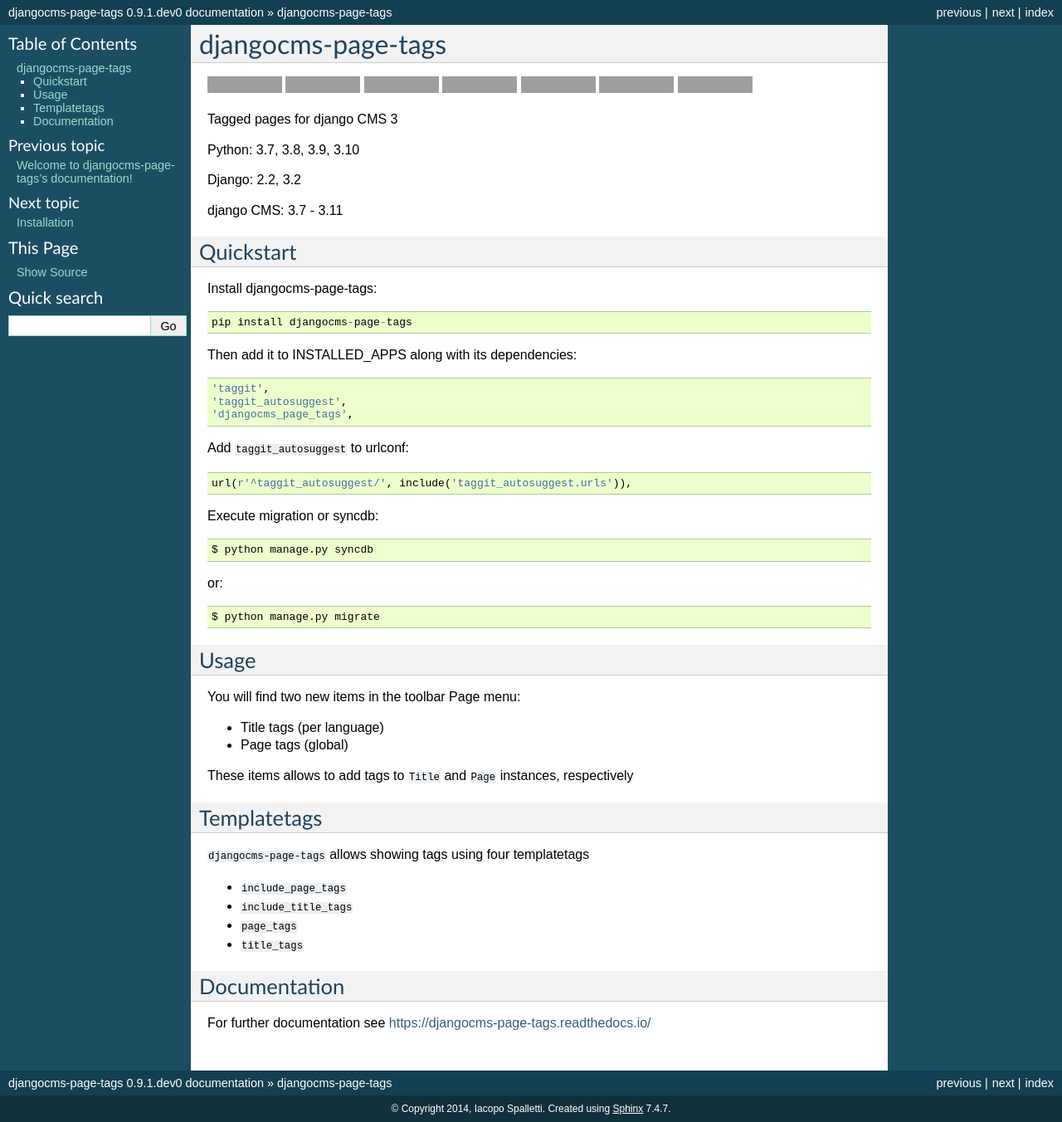
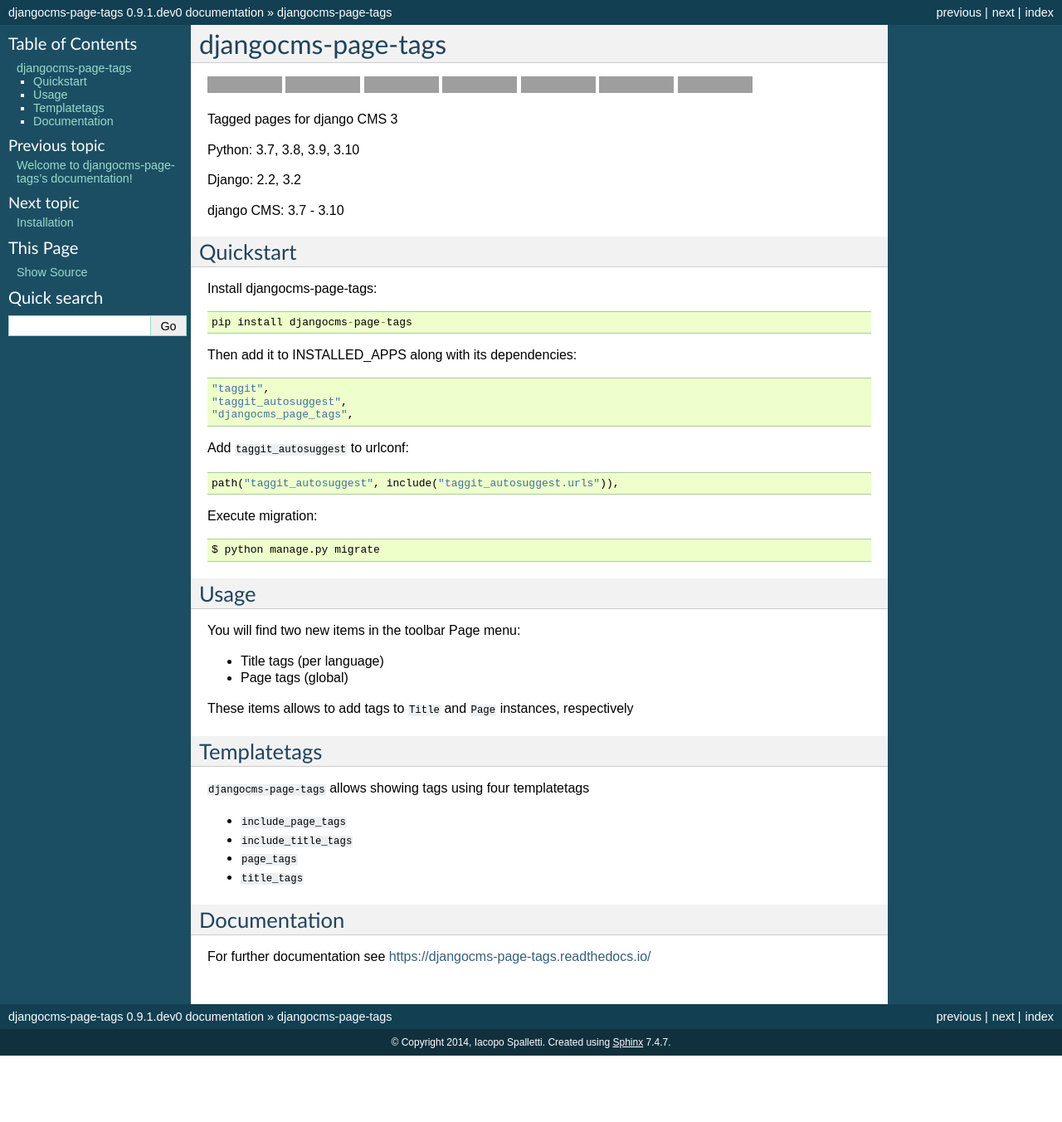
Before and after one commit to nephila/djangocms-page-tags, a Sphinx documentation site: the page built from docs/readme.rst, in a window 1280 px wide. Shown: the whole page at 83% size. Built offline with Sphinx 7.4.7, drawn with Linux system fonts in a browser that asks for light colours; after the commit the page ends 1272 px from its top, so only the background shows below that; grey boxes are pictures that could not be loaded.

Commit message:
Update README [ci skip]

```diff
--- a/README.rst
+++ b/README.rst
@@ -10,7 +10,7 @@
 
 Django: 2.2, 3.2
 
-django CMS: 3.7 - 3.11
+django CMS: 3.7 - 3.10
 
 **********
 Quickstart
@@ -22,20 +22,15 @@
 
 Then add it to INSTALLED_APPS along with its dependencies::
 
-    'taggit',
-    'taggit_autosuggest',
-    'djangocms_page_tags',
+    "taggit",
+    "taggit_autosuggest",
+    "djangocms_page_tags",
 
 Add ``taggit_autosuggest`` to urlconf::
 
-    url(r'^taggit_autosuggest/', include('taggit_autosuggest.urls')),
+        path("taggit_autosuggest", include("taggit_autosuggest.urls")),
 
-
-Execute migration or syncdb::
-
-    $ python manage.py syncdb
-
-or::
+Execute migration::
 
     $ python manage.py migrate
 
```
Also changed, not shown: docs/installation.rst (+5 -10 lines).
